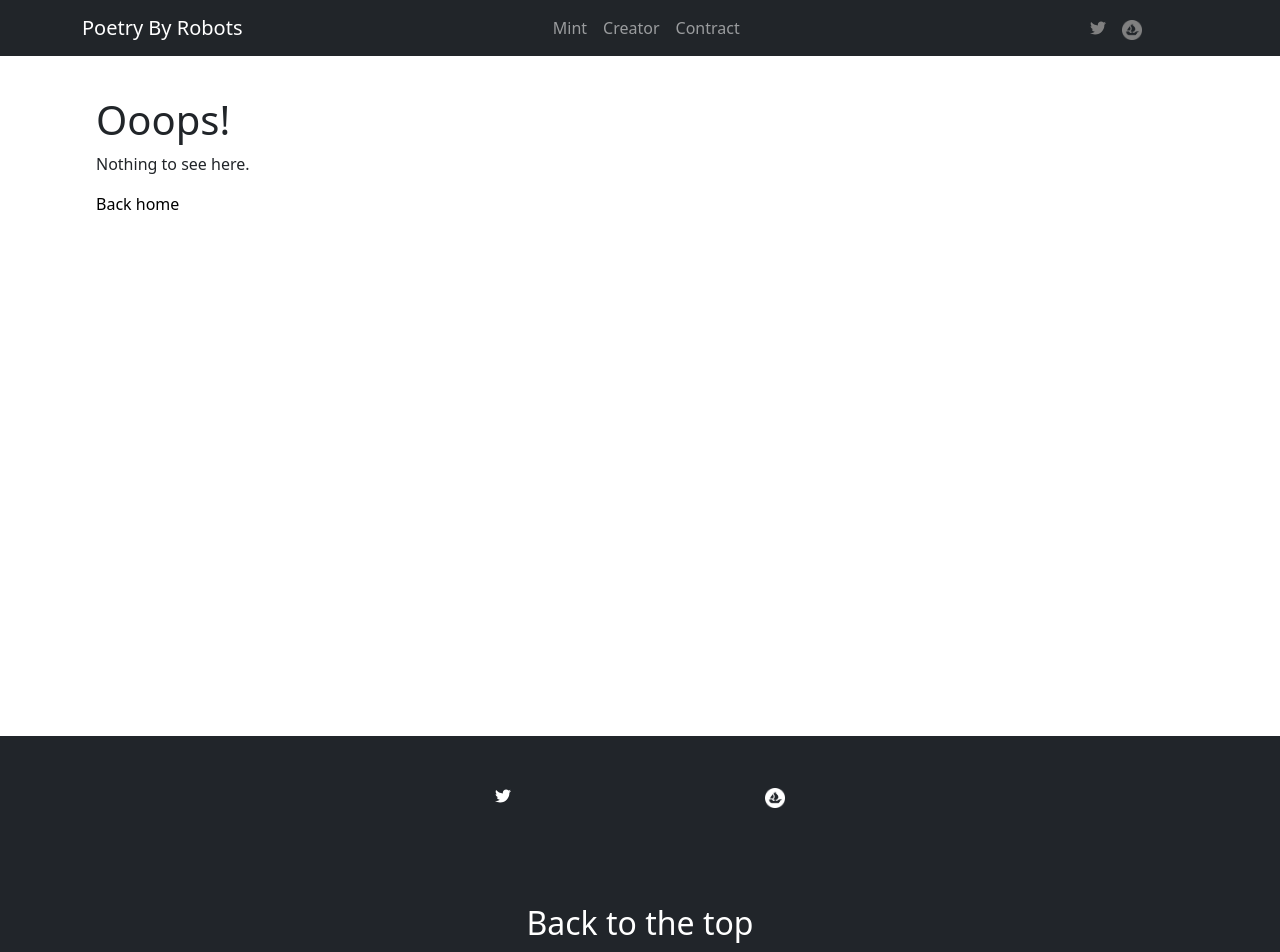
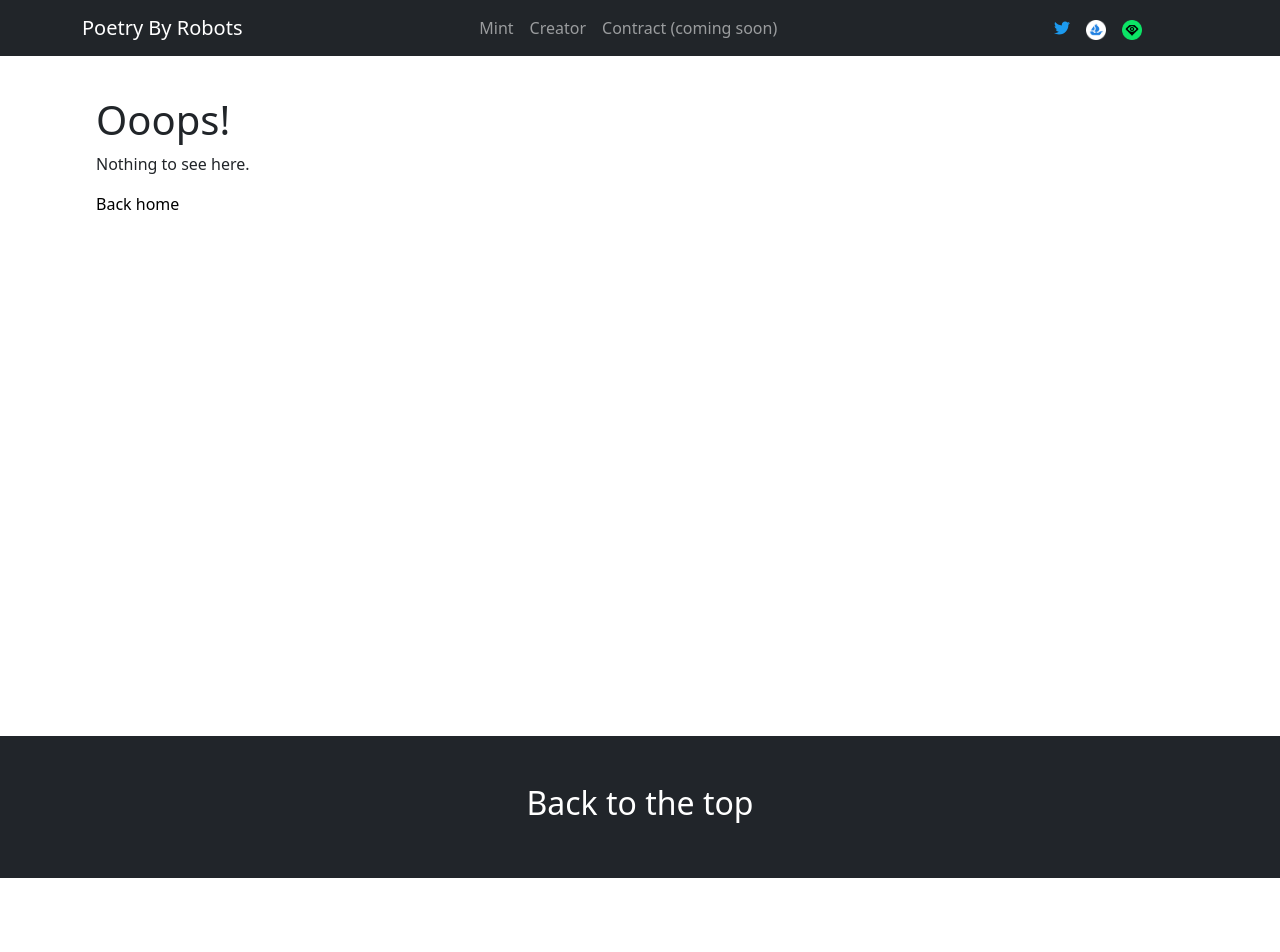
Before and after one commit to Yintii/MintingWebsite, a React (Create React App) app: page /admin in a window 1280 px wide. Shown: the top 952 px of the page. After the commit the page ends 878 px from the top, so only its background shows below. Built offline with nearby package versions, Linux system fonts and the light colour scheme.

Commit message:
added looksrare icon, switched the launch date to the correct date, ready to rock

```diff
--- a/src/App.js
+++ b/src/App.js
@@ -199,7 +199,7 @@ function App(props) {
           {currentAccount
             ? <Col sm={6} className='text-center my-auto'>
               <Countdown
-                date={new Date('Janurary 21, 2022 13:00:00')}
+                date={new Date('February 8, 2022 13:00:00')}
                 renderer={renderer}
               />
             </Col>
--- a/src/components/Footer.js
+++ b/src/components/Footer.js
@@ -1,5 +1,3 @@
-import { FontAwesomeIcon } from '@fortawesome/react-fontawesome'
-import * as icons from '@fortawesome/free-brands-svg-icons';
 import React from 'react'
 import { Container, Row, Col } from 'react-bootstrap';
 
@@ -7,14 +5,6 @@ export const Footer = () => {
     return (
         <Container style={{ backgroundColor: "#21252A" }} fluid>
             <Row>
-                <Col sm={12} md={6} className='mx-auto d-flex justify-content-around p-5'>
-                    <a className='footer-social' href="#" target='_blank'>
-                        <FontAwesomeIcon icon={icons.faTwitter} />
-                    </a>
-                    <a className='footer-social' href="#" target='_blank'>
-                        <img src="opensea2.png" width="20px" alt="opensea.png" />
-                    </a>
-                </Col>
                 <Col className='my-5' sm={12}>
                     <h4 className='text-center'>
                         <a id="backToTop" href="#">
--- a/src/components/Header.js
+++ b/src/components/Header.js
@@ -14,14 +14,17 @@ export const Header = (props) => {
                     <Nav className="mx-auto">
                         <Nav.Link href="#mint">Mint</Nav.Link>
                         <Nav.Link href="#team">Creator</Nav.Link>
-                        <Nav.Link href="#" target="_blank">Contract</Nav.Link>
+                        <Nav.Link href="#" target="_blank">Contract (coming soon)</Nav.Link>
                     </Nav>
                     <Nav className='mx-5'>
                         <Nav.Link href="https://twitter.com/PoetryByRobots" target="_blank">
-                            <FontAwesomeIcon icon={icons.faTwitter} style={{ color: "grey" }} />
+                            <FontAwesomeIcon icon={icons.faTwitter} style={{ color: "#1C9AEE" }} />
                         </Nav.Link>
                         <Nav.Link href="#">
-                            <img src="/opensea3.png" alt="opensea icon" width="20px" />
+                            <img src="/opensea.png" alt="opensea icon" width="20px" />
+                        </Nav.Link>
+                        <Nav.Link href="#">
+                            <img src="/looksrare.png" alt="LooksRare icon" width="20px" />
                         </Nav.Link>
                     </Nav>
                 </Navbar.Collapse>
```
Also changed, not shown: public/looksrare.png (added).
